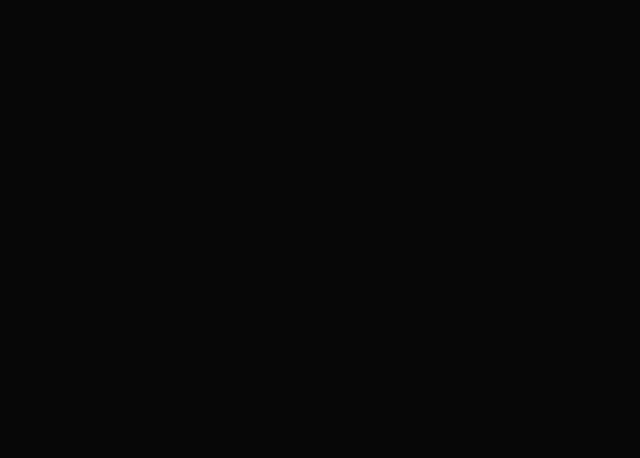
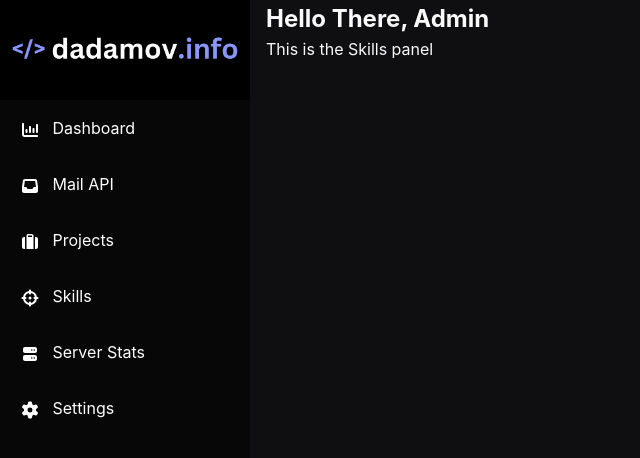
Before and after one commit to rredmoo/portfolio2, a React (Vite) app in the folder frontend/: page /admin/skills in a window 1280 px wide. Before the commit this address had no page. Shown: the top 458 px of the page, without its empty margins (0-640 px from the left). Built offline with nearby package versions, Linux system fonts and the light colour scheme; sample sign-in values are in the browser's storage; a web font is replaced by a local one.

Commit message:
ADDED: sidebar useNavigate and styled component for admin pages

```diff
--- a/frontend/src/App.tsx
+++ b/frontend/src/App.tsx
@@ -3,6 +3,7 @@ import Home from "./pages/Home";
 import Login from "./pages/Login";
 import Admin from "./pages/Admin";
 import ProtectedRoute from "./components/ProtectedRoute";
+import Skills from "./pages/Skills";
 
 function App() {
   return (
@@ -18,6 +19,14 @@ function App() {
             </ProtectedRoute>
           }
         />
+        <Route
+          path="/admin/skills"
+          element={
+            <ProtectedRoute>
+              <Skills />
+            </ProtectedRoute>
+          }
+        />
       </Routes>
     </BrowserRouter>
   );
--- /dev/null
+++ b/frontend/src/components/admin/AdminLayout.tsx
@@ -0,0 +1,10 @@
+import styled from "styled-components";
+
+const MainAdminContainer = styled.section`
+  margin-left: 250px;
+  padding: 1px 16px;
+  min-height: 100dvh;
+  background: var(--color-bg-secondary);
+`;
+
+export default MainAdminContainer;
--- a/frontend/src/components/admin/Sidebar.tsx
+++ b/frontend/src/components/admin/Sidebar.tsx
@@ -2,6 +2,7 @@ import stylecomp from "styled-components";
 import { FontAwesomeIcon } from '@fortawesome/react-fontawesome'
 import { faChartColumn, faInbox, faSuitcase, faCrosshairs, faServer, faGear } from '@fortawesome/free-solid-svg-icons'
 import dadamov from "../../../public/dadamov.png";
+import { useNavigate } from "react-router-dom";
 
 const SidebarWrapper = stylecomp.section`
       margin: 0;
@@ -47,15 +48,15 @@ const SidebarBtnPriority = stylecomp.a`
       }
   `;
 export default function Sidebar() {
-
+  const navigate = useNavigate();
   return (
     <>
       <SidebarWrapper>
         <SidebarImage />
-        <SidebarBtnPriority> <Icon icon={faChartColumn} /> Dashboard </SidebarBtnPriority>
+        <SidebarBtnPriority onClick={() => navigate("/admin")}> <Icon icon={faChartColumn} /> Dashboard </SidebarBtnPriority>
         <SidebarBtnPriority> <Icon icon={faInbox} /> Mail API </SidebarBtnPriority>
         <SidebarBtnPriority> <Icon icon={faSuitcase} /> Projects </SidebarBtnPriority>
-        <SidebarBtnPriority> <Icon icon={faCrosshairs} /> Skills </SidebarBtnPriority>
+        <SidebarBtnPriority onClick={() => navigate("/admin/skills")}> <Icon icon={faCrosshairs} /> Skills </SidebarBtnPriority>
         <SidebarBtnPriority> <Icon icon={faServer} /> Server Stats</SidebarBtnPriority>
         <SidebarBtnPriority> <Icon icon={faGear} /> Settings</SidebarBtnPriority>
       </SidebarWrapper>
--- a/frontend/src/components/mainpage/ProjectCard.tsx
+++ b/frontend/src/components/mainpage/ProjectCard.tsx
@@ -1,5 +1,5 @@
 import stylecomp from 'styled-components';
-import type { Project } from "../api/types";
+import type { Project } from "../../api/types";
 
 const Card = stylecomp.article`
   background: #1f2933;
--- /dev/null
+++ b/frontend/src/pages/Skills.tsx
@@ -0,0 +1,14 @@
+import Sidebar from "../components/admin/Sidebar";
+import MainAdminContainer from "../components/admin/AdminLayout";
+
+export default function Skills() {
+  return (
+    <>
+      <Sidebar />
+      <MainAdminContainer>
+        <h1>Hello There, Admin</h1>
+        <p>This is the Skills panel</p>
+      </MainAdminContainer>
+    </>
+  );
+}
```
